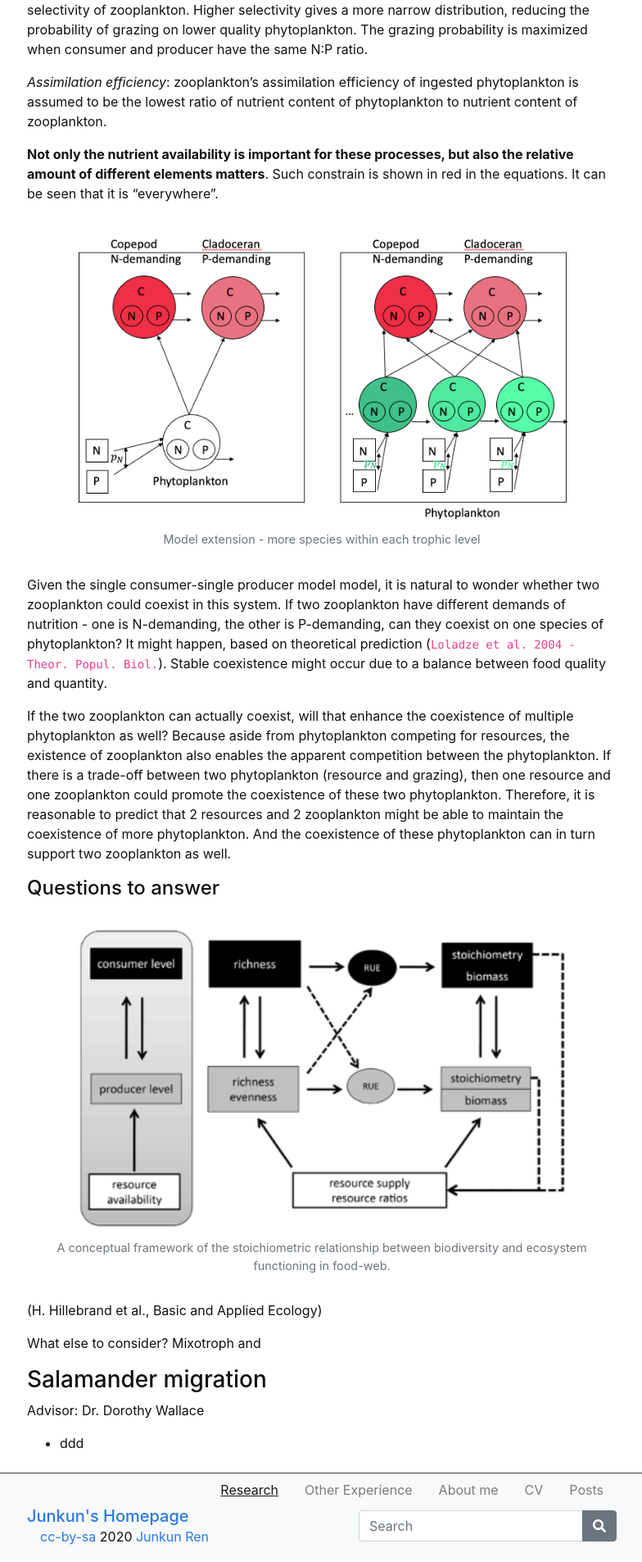
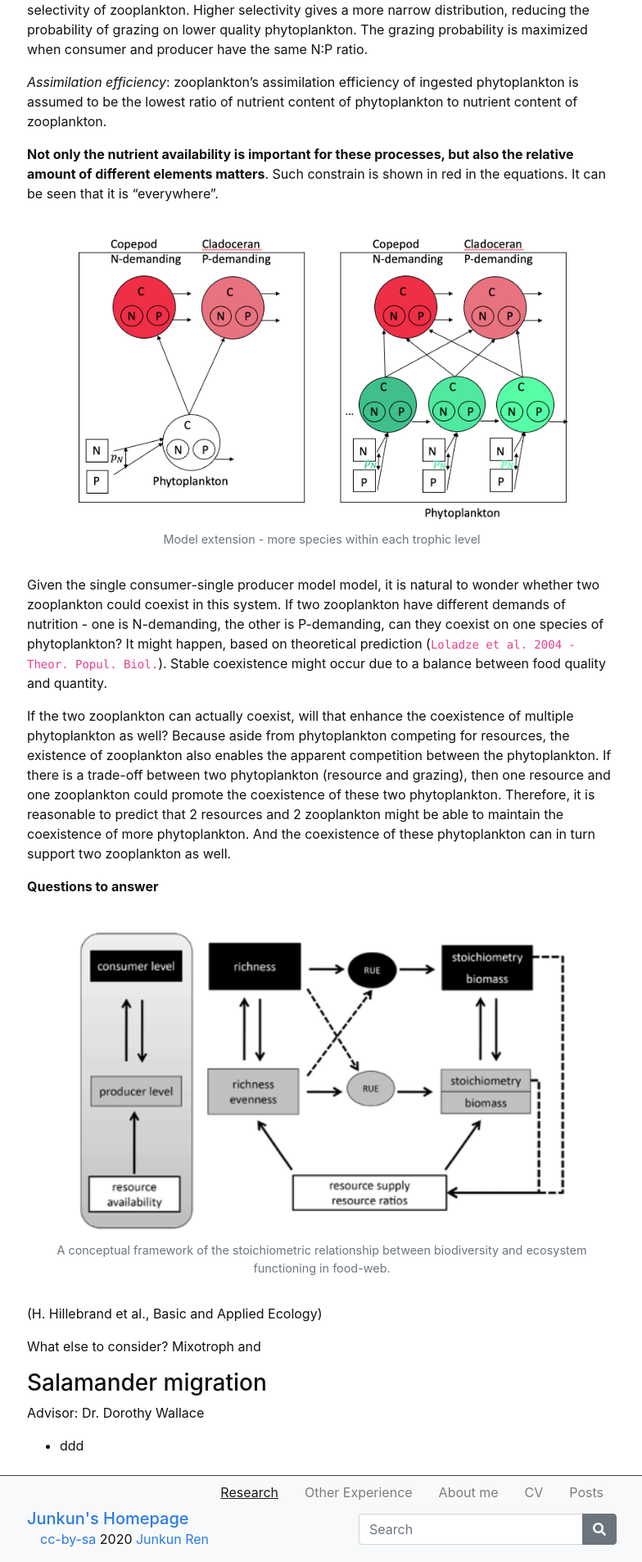
Before and after one commit to junkun-ren/PersonalWebsite, a Jekyll site: the page built from content/0-research.md, in a window 1280 px wide. Shown: the part 2107-4012 px from the top of the page at 82% size, without its empty margins (247-1031 px from the left). Built offline with Jekyll 4.4.1, drawn with Linux system fonts in a browser that asks for light colours.

```diff
--- a/content/0-research.md
+++ b/content/0-research.md
@@ -36,7 +36,7 @@ Given the single consumer-single producer model model, it is natural to wonder w
 
 If the two zooplankton can actually coexist, will that enhance the coexistence of multiple phytoplankton as well? Because aside from phytoplankton competing for resources, the existence of zooplankton also enables the apparent competition between the phytoplankton. If there is a trade-off between two phytoplankton (resource and grazing), then one resource and one zooplankton could promote the coexistence of these two phytoplankton. Therefore, it is reasonable to predict that 2 resources and 2 zooplankton might be able to maintain the coexistence of more phytoplankton. And the coexistence of these phytoplankton can in turn support two zooplankton as well.
 
-#### Questions to answer<a name="subparagraph3"></a>
+**Questions to answer**<a name="subparagraph3"></a>
 {% include figure.html img="BEF stoichiometry framework.png" alt="BEF stoichiometry framework illustration" caption="A conceptual framework of the stoichiometric relationship between biodiversity and ecosystem functioning in food-web." width="90%" %}
 
 (H. Hillebrand et al., Basic and Applied Ecology)
```
